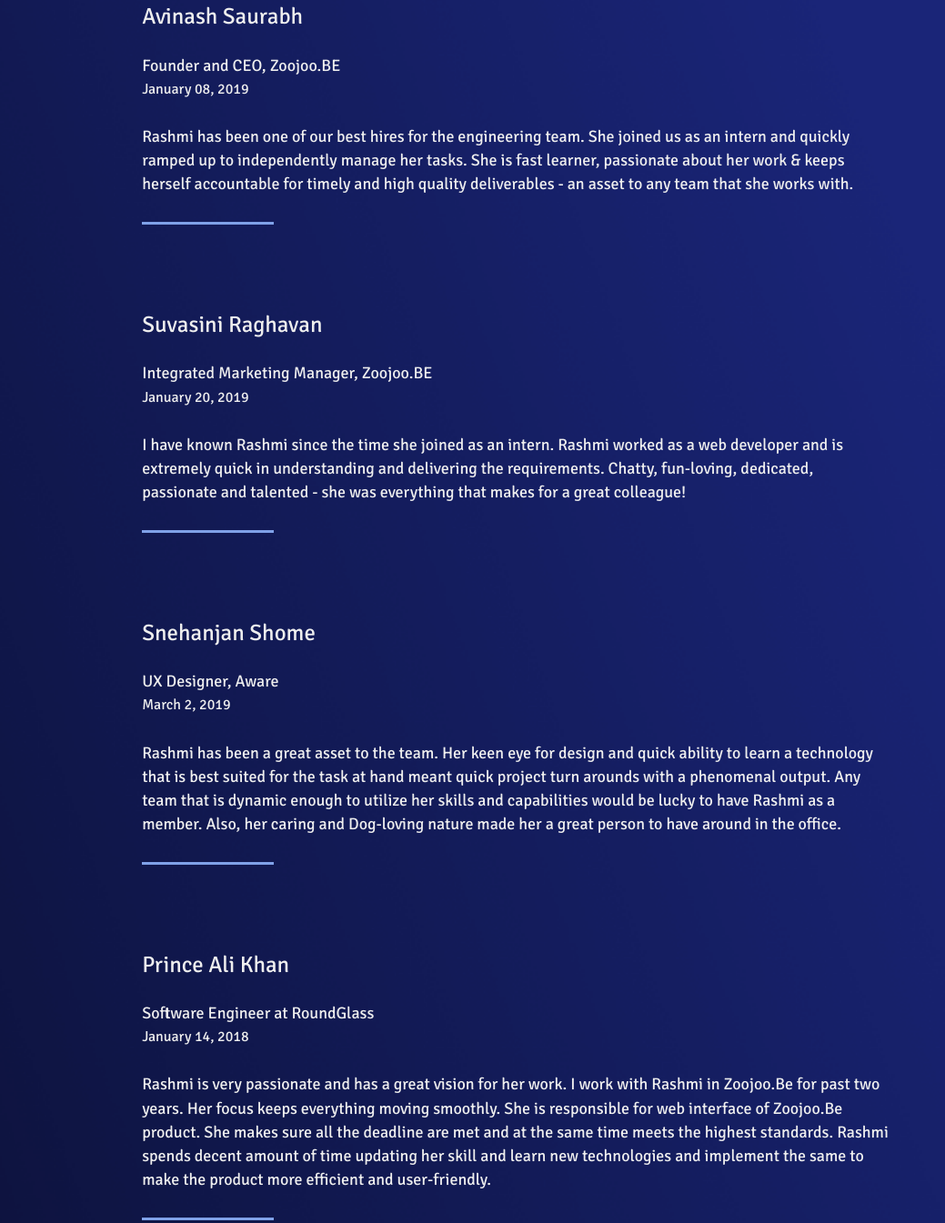
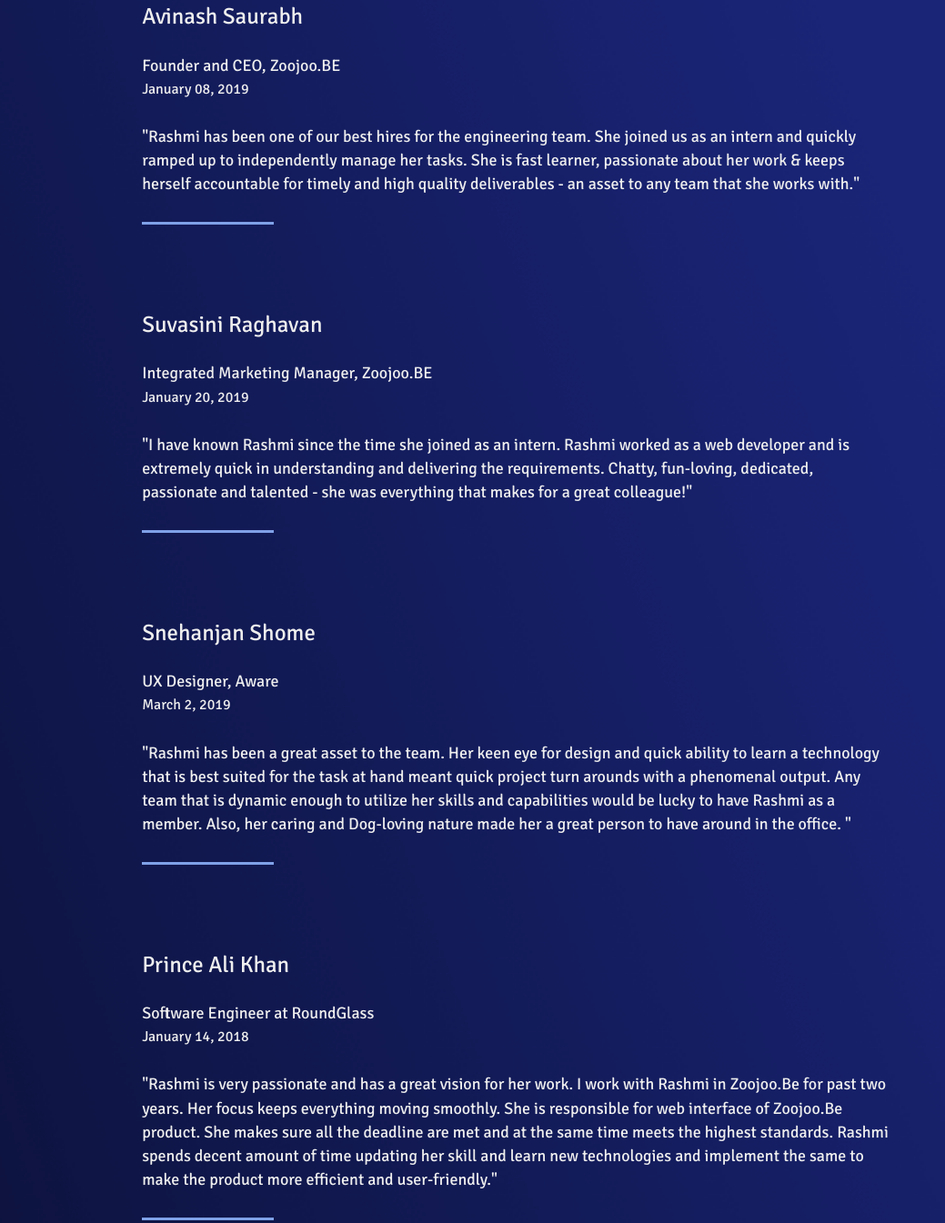
Before and after one commit to rashmiap/personal-website-react, a Gatsby site: page /recommendation in a window 1280 px wide. Shown: the part 311-1656 px from the top of the page at 91% size, without its empty margins (0-1039 px from the left). Built offline with nearby package versions, Linux system fonts and the light colour scheme; Gatsby itself is replaced by a stand-in of ours.

Commit message:
added quotes for rec

```diff
--- a/src/data/Recommendation.js
+++ b/src/data/Recommendation.js
@@ -5,7 +5,7 @@ export default [
         designation: "Founder and CEO, Zoojoo.BE",
         userLink: "https://www.linkedin.com/in/avinashsaurabh/",
         dated: "January 08, 2019",
-        description: "Rashmi has been one of our best hires for the engineering team. She joined us as an intern and quickly ramped up to independently manage her tasks. She is fast learner, passionate about her work & keeps herself accountable for timely and high quality deliverables - an asset to any team that she works with."
+        description: "\"Rashmi has been one of our best hires for the engineering team. She joined us as an intern and quickly ramped up to independently manage her tasks. She is fast learner, passionate about her work & keeps herself accountable for timely and high quality deliverables - an asset to any team that she works with.\""
     },
     {
         id: 2,
@@ -13,7 +13,7 @@ export default [
         designation: "Integrated Marketing Manager, Zoojoo.BE",
         userLink: "https://www.linkedin.com/in/suvasini-raghavan/",
         dated: "January 20, 2019",
-        description: "I have known Rashmi since the time she joined as an intern. Rashmi worked as a web developer and is extremely quick in understanding and delivering the requirements. Chatty, fun-loving, dedicated, passionate and talented - she was everything that makes for a great colleague!"
+        description: "\"I have known Rashmi since the time she joined as an intern. Rashmi worked as a web developer and is extremely quick in understanding and delivering the requirements. Chatty, fun-loving, dedicated, passionate and talented - she was everything that makes for a great colleague!\""
     },
     {
         id: 3,
@@ -21,7 +21,7 @@ export default [
         designation: "UX Designer, Aware",
         userLink: "https://www.linkedin.com/in/snehanjan/",
         dated: "March 2, 2019",
-        description: "Rashmi has been a great asset to the team. Her keen eye for design and quick ability to learn a technology that is best suited for the task at hand meant quick project turn arounds with a phenomenal output. Any team that is dynamic enough to utilize her skills and capabilities would be lucky to have Rashmi as a member. Also, her caring and Dog-loving nature made her a great person to have around in the office. "
+        description: "\"Rashmi has been a great asset to the team. Her keen eye for design and quick ability to learn a technology that is best suited for the task at hand meant quick project turn arounds with a phenomenal output. Any team that is dynamic enough to utilize her skills and capabilities would be lucky to have Rashmi as a member. Also, her caring and Dog-loving nature made her a great person to have around in the office. \""
     },
     {
         id: 4,
@@ -29,7 +29,7 @@ export default [
         designation: "Software Engineer at RoundGlass",
         userLink: "https://www.linkedin.com/in/princealikhan/",
         dated: "January 14, 2018",
-        description: "Rashmi is very passionate and has a great vision for her work. I work with Rashmi in Zoojoo.Be for past two years. Her focus keeps everything moving smoothly. She is responsible for web interface of Zoojoo.Be product. She makes sure all the deadline are met and at the same time meets the highest standards. Rashmi spends decent amount of time updating her skill and learn new technologies and implement the same to make the product more efficient and user-friendly."
+        description: "\"Rashmi is very passionate and has a great vision for her work. I work with Rashmi in Zoojoo.Be for past two years. Her focus keeps everything moving smoothly. She is responsible for web interface of Zoojoo.Be product. She makes sure all the deadline are met and at the same time meets the highest standards. Rashmi spends decent amount of time updating her skill and learn new technologies and implement the same to make the product more efficient and user-friendly.\""
     },
     {
         id: 5,
@@ -37,6 +37,6 @@ export default [
         designation: "Growth Product Manager at Great Learning",
         userLink: "https://www.linkedin.com/in/prashannaguru/",
         dated: "November 15, 2016",
-        description: "Rashmi is very dedicated and gets things done on time. She owns her work and even goes beyond her responsibility to contribute to the product. She also keeps herself updated about new technologies and implements the same to create a fantastic User interface."
+        description: "\"Rashmi is very dedicated and gets things done on time. She owns her work and even goes beyond her responsibility to contribute to the product. She also keeps herself updated about new technologies and implements the same to create a fantastic User interface.\""
     }
 ];
```
